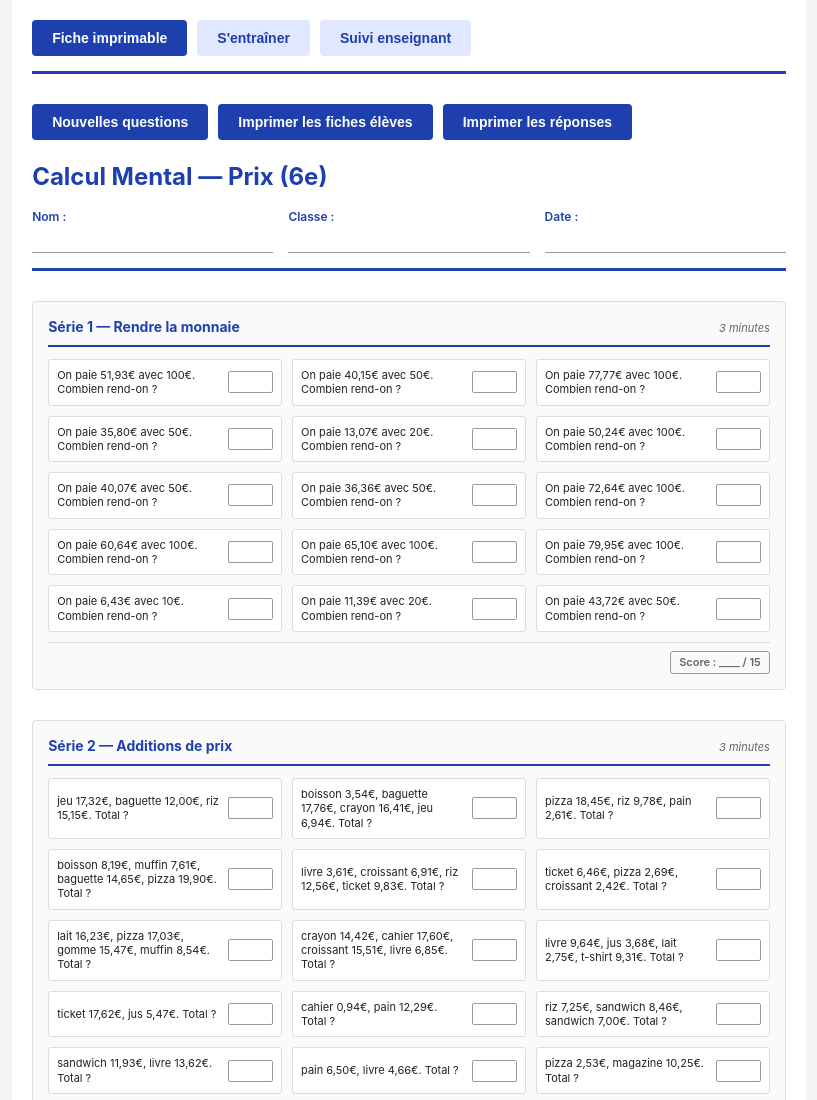
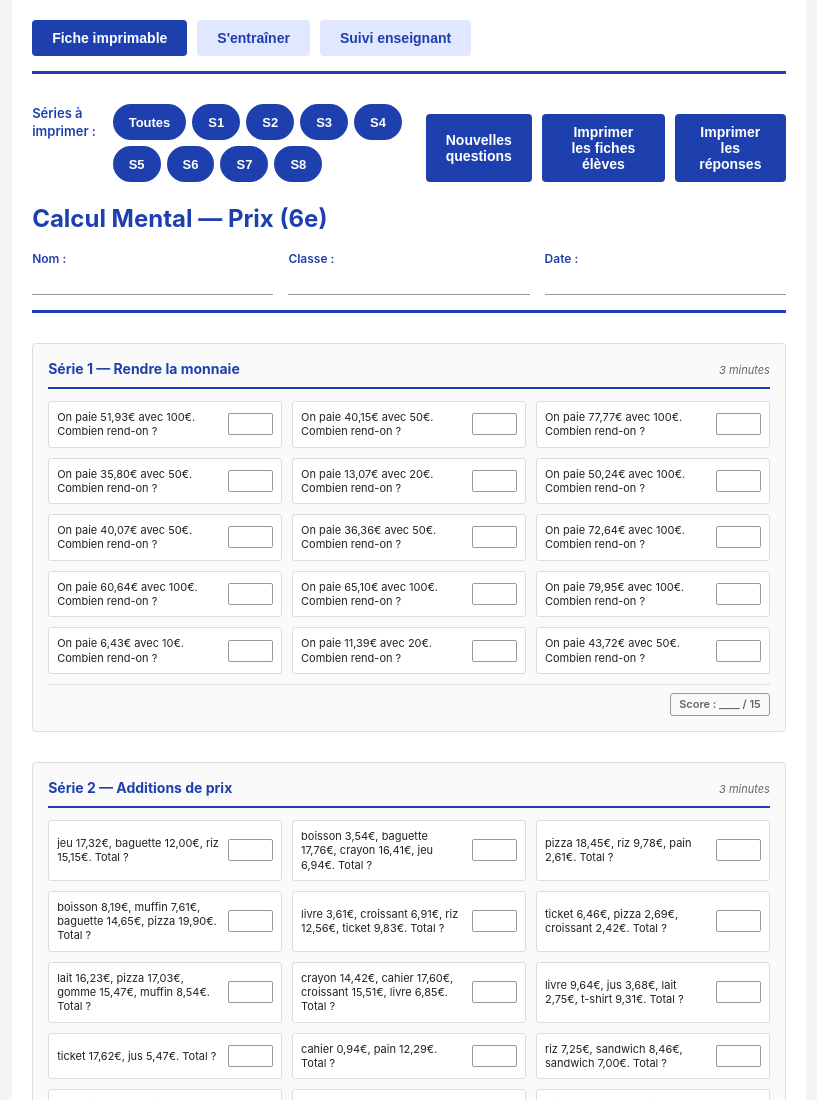
Before and after one commit to CodBad25/calcul-mental-prix, a plain HTML site: page index.html in a window 1280 px wide. Shown: the top 1100 px of the page, without its empty margins (231-1048 px from the left). Drawn offline with Linux system fonts and the light colour scheme.

Commit message:
Ajouter sélection des séries à imprimer via chips
Boutons-chips S1 à S8 + Toutes pour choisir quelles séries
générer/imprimer. La table enseignant s'adapte aussi.

```diff
--- a/index.html
+++ b/index.html
@@ -763,7 +763,7 @@
                 background: white;
             }
 
-            .nav-bar, .print-controls, .student-name-form, .series-selector,
+            .nav-bar, .print-controls, .series-chips, .student-name-form, .series-selector,
             .interactive-quiz, .student-profile, .teacher-login,
             .dashboard-content {
                 display: none;
@@ -861,6 +861,34 @@
 
         .print-btn:hover {
             background: #1e3a8a;
+        }
+
+        .series-chips {
+            display: flex;
+            gap: 6px;
+            flex-wrap: wrap;
+        }
+
+        .series-chip {
+            padding: 6px 14px;
+            border: 2px solid #ddd;
+            background: white;
+            border-radius: 20px;
+            cursor: pointer;
+            font-weight: 600;
+            font-size: 13px;
+            transition: all 0.15s;
+            color: #666;
+        }
+
+        .series-chip.active {
+            background: #1e40af;
+            color: white;
+            border-color: #1e40af;
+        }
+
+        .series-chip:hover {
+            border-color: #1e40af;
         }
     </style>
 </head>
@@ -876,9 +904,23 @@
         <!-- ============ PRINT MODE ============ -->
         <div id="print-mode" class="mode-section active print-section">
             <div class="print-controls">
-                <button class="print-btn" onclick="generatePrintSheets()">Nouvelles questions</button>
-                <button class="print-btn" onclick="window.print()">Imprimer les fiches élèves</button>
-                <button class="print-btn" onclick="printTeacherKey()">Imprimer les réponses</button>
+                <div style="margin-bottom: 10px; font-size: 13px; font-weight: 600; color: #1e40af;">Séries à imprimer :</div>
+                <div class="series-chips" id="seriesChips">
+                    <button class="series-chip active" data-series="all" onclick="toggleSeriesChip(this)">Toutes</button>
+                    <button class="series-chip active" data-series="1" onclick="toggleSeriesChip(this)">S1</button>
+                    <button class="series-chip active" data-series="2" onclick="toggleSeriesChip(this)">S2</button>
+                    <button class="series-chip active" data-series="3" onclick="toggleSeriesChip(this)">S3</button>
+                    <button class="series-chip active" data-series="4" onclick="toggleSeriesChip(this)">S4</button>
+                    <button class="series-chip active" data-series="5" onclick="toggleSeriesChip(this)">S5</button>
+                    <button class="series-chip active" data-series="6" onclick="toggleSeriesChip(this)">S6</button>
+                    <button class="series-chip active" data-series="7" onclick="toggleSeriesChip(this)">S7</button>
+                    <button class="series-chip active" data-series="8" onclick="toggleSeriesChip(this)">S8</button>
+                </div>
+                <div style="display: flex; gap: 10px; margin-top: 10px;">
+                    <button class="print-btn" onclick="generatePrintSheets()">Nouvelles questions</button>
+                    <button class="print-btn" onclick="window.print()">Imprimer les fiches élèves</button>
+                    <button class="print-btn" onclick="printTeacherKey()">Imprimer les réponses</button>
+                </div>
             </div>
 
             <!-- STUDENT SHEETS -->
@@ -1452,7 +1494,43 @@
             renderSeriesSelector();
         }
 
-        // ============ PRINT MODE ============
+        // ============ PRINT MODE — SERIES SELECTION ============
+        let selectedSeries = new Set([1, 2, 3, 4, 5, 6, 7, 8]);
+
+        function toggleSeriesChip(btn) {
+            const series = btn.dataset.series;
+
+            if (series === 'all') {
+                const allActive = btn.classList.contains('active');
+                const chips = document.querySelectorAll('.series-chip');
+                if (allActive) {
+                    // Deselect all
+                    chips.forEach(c => c.classList.remove('active'));
+                    selectedSeries.clear();
+                } else {
+                    // Select all
+                    chips.forEach(c => c.classList.add('active'));
+                    selectedSeries = new Set([1, 2, 3, 4, 5, 6, 7, 8]);
+                }
+            } else {
+                const num = parseInt(series);
+                btn.classList.toggle('active');
+                if (selectedSeries.has(num)) {
+                    selectedSeries.delete(num);
+                } else {
+                    selectedSeries.add(num);
+                }
+                // Update "Toutes" chip
+                const allChip = document.querySelector('.series-chip[data-series="all"]');
+                if (selectedSeries.size === 8) {
+                    allChip.classList.add('active');
+                } else {
+                    allChip.classList.remove('active');
+                }
+            }
+            generatePrintSheets();
+        }
+
         const SERIES_TITLES = [
             'Série 1 — Rendre la monnaie',
             'Série 2 — Additions de prix',
@@ -1472,10 +1550,12 @@
             const container = document.getElementById('print-series-container');
             const teacherContainer = document.getElementById('print-teacher-section');
 
+            const seriesToGenerate = selectedSeries.size > 0 ? [...selectedSeries].sort((a, b) => a - b) : [1, 2, 3, 4, 5, 6, 7, 8];
+
             let seriesHtml = '';
-            for (let s = 1; s <= 8; s++) {
+            for (const s of seriesToGenerate) {
                 const questions = generateQuestions(s);
-                printAnswers.push(questions.map(q => q.answer));
+                printAnswers.push({ num: s, answers: questions.map(q => q.answer) });
 
                 let questionsHtml = '';
                 questions.forEach(q => {
@@ -1528,13 +1608,13 @@
                     </ul>
                 </div>
                 <table class="answers-table">
-                    <thead><tr>${SERIES_TITLES.map((_, i) => `<th>Série ${i + 1}</th>`).join('')}</tr></thead>
+                    <thead><tr>${printAnswers.map(s => `<th>Série ${s.num}</th>`).join('')}</tr></thead>
                     <tbody>`;
 
             for (let q = 0; q < 15; q++) {
                 teacherHtml += '<tr>';
-                for (let s = 0; s < 8; s++) {
-                    teacherHtml += `<td><span class="question-number">${q + 1}.</span> ${printAnswers[s][q]}</td>`;
+                for (const s of printAnswers) {
+                    teacherHtml += `<td><span class="question-number">${q + 1}.</span> ${s.answers[q]}</td>`;
                 }
                 teacherHtml += '</tr>';
             }
```
